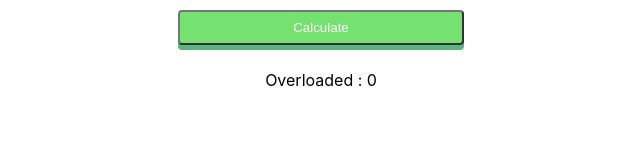
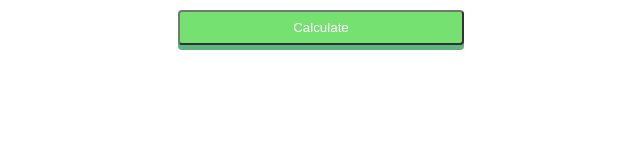
Before and after one commit to masterbulla/reactjs-elereact, a React (Create React App) app: page / in a window 1280 px wide. Shown: the part 343-503 px from the top of the page, without its empty margins (319-959 px from the left). Built offline with nearby package versions, Linux system fonts and the light colour scheme.

Commit message:
Give condition when show result

```diff
--- a/src/components/Form.js
+++ b/src/components/Form.js
@@ -102,6 +102,31 @@ class Form extends React.Component {
             );
         }
 
+        let resultText;
+        if (isNaN(this.state.result)) {
+            resultText = (
+                <span className='result'>Reaction is not match with Artifact Effect</span>
+            );
+        } else if (this.state.reaction === 'Vaporize' || this.state.reaction === 'Melt') {
+            resultText = (
+                <span className='result'>
+                    { this.state.reaction }&nbsp;:&nbsp;
+                    { this.state.result }&nbsp;x
+                </span>
+            );
+        } else if (this.state.result == 0) {
+            resultText = (
+                <span className='result'></span>
+            );
+        } else {
+            resultText = (
+                <span className='result'>
+                    { this.state.reaction }&nbsp;:&nbsp;
+                    { this.state.result }
+                </span>
+            );
+        }
+
         return(
             <div className='container flex-init-setup flex-ppal-setup'>
                 <div className='input-warp'>
@@ -150,10 +175,7 @@ class Form extends React.Component {
                 </button>
 
                 <div className='result-wrapper'>
-                    <span className='result'>
-                        { this.state.reaction }&nbsp;:&nbsp;
-                        { this.state.result }
-                    </span>
+                    { resultText }
                 </div>
             </div>
         );
```
